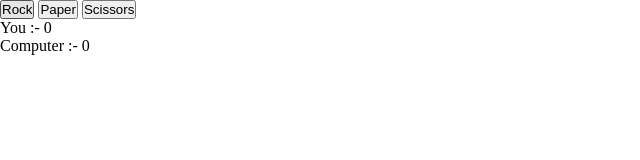
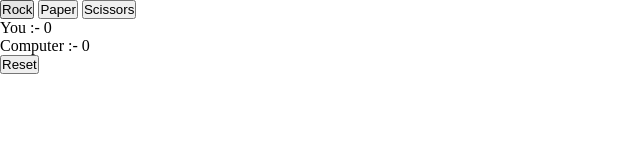
Before and after one commit to geekyabhi6387/odin-rps, a plain HTML site: page index.html in a window 1280 px wide. Shown: the full height of the page, 0-640 px from the left. Drawn offline with Linux system fonts and the light colour scheme.

Commit message:
add reset button

```diff
--- a/index.html
+++ b/index.html
@@ -31,6 +31,9 @@
         <div class="winner-container">
             <p id="winner-para"></p>
         </div>
+        <div class="reset-container">
+            <button id="refreshBtn">Reset</button>
+        </div>
     </div>
 </body>
 </html>
--- a/script.js
+++ b/script.js
@@ -47,3 +47,7 @@ document.addEventListener('DOMContentLoaded', (event) => {
     paperButton.addEventListener('click', () => playRound('paper', getComputerChoice()))
     scissorsButton.addEventListener('click', () => playRound('scissors', getComputerChoice()))
 });
+
+document.getElementById('refreshBtn').onclick = function() {
+    location.reload();
+};
--- a/styles.css
+++ b/styles.css
@@ -2,3 +2,8 @@
     margin: 0px;
     padding: 0px;
 }
+
+body {
+    display: flexbox;
+
+}
```
